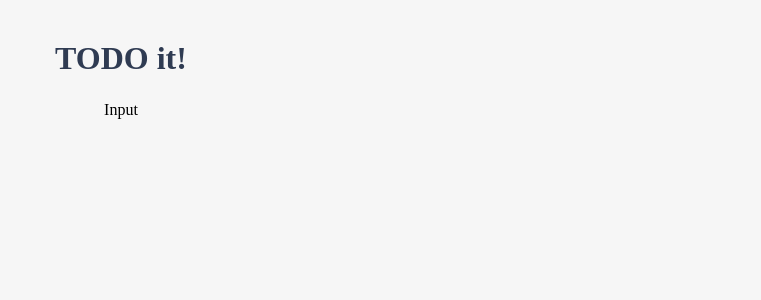
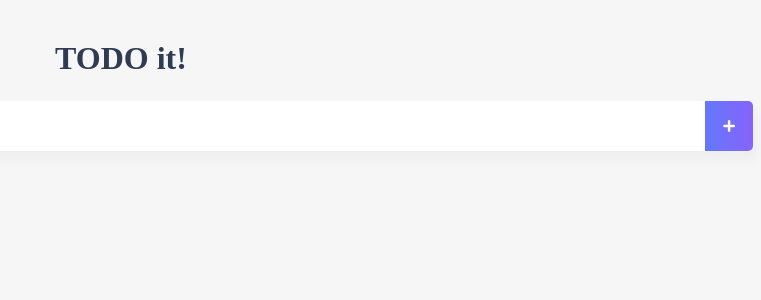
Before and after one commit to jpark6/vue-intermidiate, a Vue app in the folder vue-todo/: page / in a window 1280 px wide. Shown: the top 300 px of the page, without its empty margins (519-1280 px from the left). Built offline with nearby package versions, Linux system fonts and the light colour scheme.

Commit message:
Feat: Make TodoInput Component

```diff
--- a/vue-todo/src/App.vue
+++ b/vue-todo/src/App.vue
@@ -27,9 +27,10 @@
 body {
   text-align: center;
   background-color: #F6F6F6;
+}
 #app {
   font-family: "Ubuntu, Helvetica, Consolas";
-
+}
 input {
   border-style: groove;
   width: 200px;
@@ -37,11 +38,10 @@
 
 button {
   border-style: groove;
+  cursor: pointer;
 }
 
 .shadow {
   box-shadow: 5px 10px 10px rgba(0, 0, 0, .03);
 }
-  }
-}
 </style>
--- a/vue-todo/src/components/TodoInput.vue
+++ b/vue-todo/src/components/TodoInput.vue
@@ -1,13 +1,66 @@
 <template>
-  <div>Input</div>
+  <div class="inputBox shadow">
+    <input type="text" v-model="newTodoItem" v-on:keyup.enter="addTodo" />
+    <button class="addContainer" v-on:click="addTodo">
+      <i class="fas fa-plus addBtn" />
+    </button>
+  </div>
 </template>
 
-<script>
+<script lang="ts">
 export default {
-
+  data: (): {newTodoItem: string} => ({
+    newTodoItem: '',
+  }),
+  methods: {
+    addTodo(): void {
+      localStorage.setItem(this.newTodoItem, this.newTodoItem);
+      this.clearInput();
+    },
+    clearInput(): void {
+      this.newTodoItem = '';
+    },
+  },
 };
 </script>
 
-<style>
+<style scpoed lang="scss">
+
+.inputBox {
+  background-color: white;
+  height: 50px;
+  line-height: 50px;
+  border-radius: 5px;
+
+  > input {
+    border-style: none;
+    font-size: .9rem;
+    width: calc(100% - 50px);
+    margin: 0;
+    float: left;
+    padding: 0px;
+    height: 100%;
+    box-sizing: border-box;
+  }
+
+  input:focus {
+    outline: none;
+  }
+}
+
+.addContainer {
+  float: right;
+  background: linear-gradient(to right, #6478FB, #8763FB);
+  display: block;
+  width: 3rem;
+  border-radius: 0 5px 5px 0;
+  border: none;
+  height: inherit;
+}
+
+.addBtn {
+  color: white;
+  // vertical-align: middle;
+}
 
 </style>
```
Lines whose indentation alone changed are shown as unchanged.
